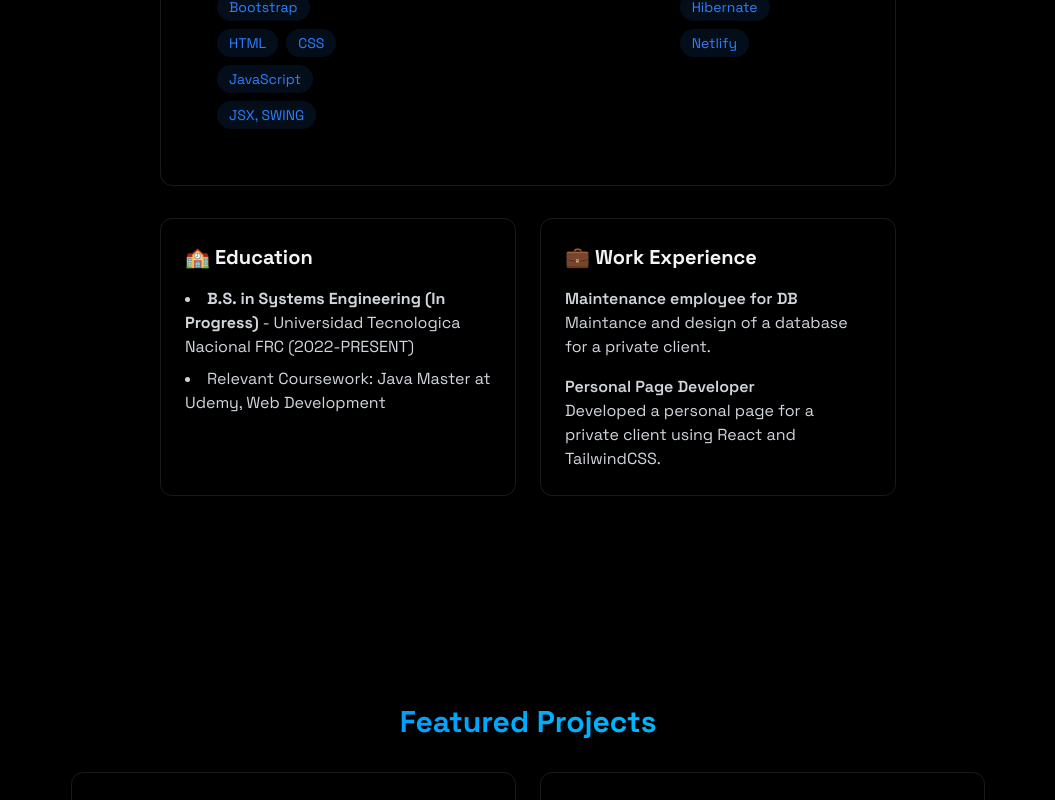
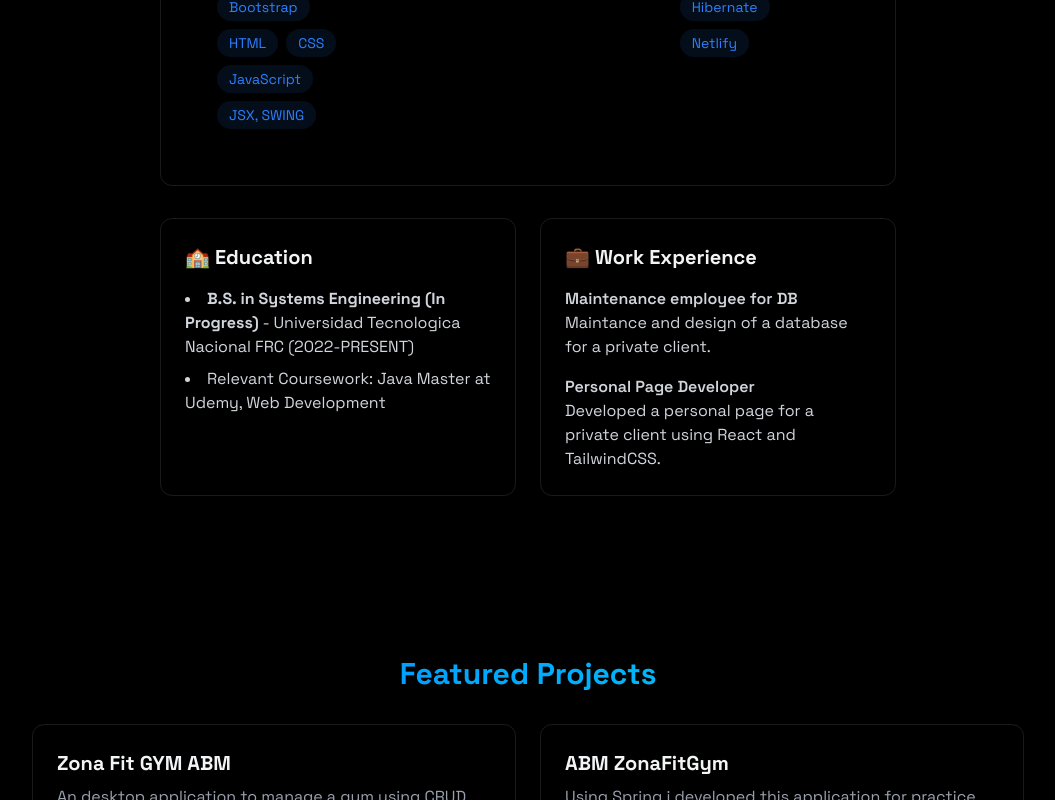
Before and after one commit to Barto2k/myportfolio, a React (Vite) app: page / in a window 1280 px wide. Shown: the part 2000-2800 px from the top of the page, without its empty margins (112-1167 px from the left). Built offline with nearby package versions, Linux system fonts and the light colour scheme.

Commit message:
Finished

```diff
--- a/src/components/sections/Projects.jsx
+++ b/src/components/sections/Projects.jsx
@@ -10,13 +10,13 @@ export const Projects = () => {
                     <div className="grid grid-cols-1 md:grid-cols-2 gap-6">
                         <div className="p-6 rounded-xl border border-white/10 hover:-translate-y-1 hover:border-blue-500/30 hover:shadow-[0_2px_8px_rgba(59,130,246,0.1)] transition">
                             <h3 className="text-xl font-bold mb-2">
-                                Cloud Platform
+                                Zona Fit GYM ABM
                             </h3>
                             <p className="text-gray-400 mb-4">
-                                Scalable cloud infrastructure for your applications.
+                                An desktop application to manage a gym using CRUD. Did it for educational purposes following patterns like MVC, DAO, DTO, etc.
                             </p>
                             <div className="flex flex-wrap gap-2 mb-4">
-                                {["React", "Node.js"].map((tech, key) => (
+                                {["Spring", "Swing", "JAVA"].map((tech, key) => (
                                     <span
                                         key={key}
                                         className="bg-blue-500/10 text-blue-500 py-1 px-3 rounded-full text-sm hover:bg-blue500/20 hover:shadow-[0_2px_8px_rgba(59,130,246,0.1)] transition-all">
@@ -26,21 +26,21 @@ export const Projects = () => {
                             </div>
 
                             <div className="flex justify-between items-center">
-                                <a href="#" className="text-blue-400 hover:text-blue300 transition-colors my-4">
-                                    View Proyect ➡︎
+                                <a href="https://github.com/Barto2k/ZonaFit-Spring-Swing"  className="text-blue-400 hover:text-blue300 transition-colors my-4">
+                                    ➡️ View Project ⬅️
                                 </a>
                             </div>
                         </div>
 
                         <div className="p-6 rounded-xl border border-white/10 hover:-translate-y-1 hover:border-blue-500/30 hover:shadow-[0_2px_8px_rgba(59,130,246,0.1)] transition">
                             <h3 className="text-xl font-bold mb-2">
-                                Cloud Platform
+                                ABM ZonaFitGym
                             </h3>
                             <p className="text-gray-400 mb-4">
-                                Scalable cloud infrastructure for your applications.
+                                Using Spring i developed this application for practice.
                             </p>
                             <div className="flex flex-wrap gap-2 mb-4">
-                                {["React", "Node.js"].map((tech, key) => (
+                                {["Spring", "Java"].map((tech, key) => (
                                     <span
                                         key={key}
                                         className="bg-blue-500/10 text-blue-500 py-1 px-3 rounded-full text-sm hover:bg-blue500/20 hover:shadow-[0_2px_8px_rgba(59,130,246,0.1)] transition-all">
@@ -50,21 +50,21 @@ export const Projects = () => {
                             </div>
 
                             <div className="flex justify-between items-center">
-                                <a href="#" className="text-blue-400 hover:text-blue300 transition-colors my-4">
-                                    View Proyect ➡︎
+                                <a href="https://github.com/Barto2k/ZonaFitGYM-Spring"  className="text-blue-400 hover:text-blue300 transition-colors my-4">
+                                    ➡️ View Project ⬅️
                                 </a>
                             </div>
                         </div>
 
                         <div className="p-6 rounded-xl border border-white/10 hover:-translate-y-1 hover:border-blue-500/30 hover:shadow-[0_2px_8px_rgba(59,130,246,0.1)] transition">
                             <h3 className="text-xl font-bold mb-2">
-                                Cloud Platform
+                                ABM of Test Drive Cars
                             </h3>
                             <p className="text-gray-400 mb-4">
-                                Scalable cloud infrastructure for your applications.
+                                An application to manage a car dealership. Made for educational purposes with REST API, CRUD, API Gateway and Microservices. It have an Keyloack auth integration and a Notification system asked by the teacher. Following some patterns like MVC, DAO, DTO, etc.
                             </p>
                             <div className="flex flex-wrap gap-2 mb-4">
-                                {["React", "Node.js"].map((tech, key) => (
+                                {["Sring", "JAVA", 'Keyloack', 'ApiGateway'].map((tech, key) => (
                                     <span
                                         key={key}
                                         className="bg-blue-500/10 text-blue-500 py-1 px-3 rounded-full text-sm hover:bg-blue500/20 hover:shadow-[0_2px_8px_rgba(59,130,246,0.1)] transition-all">
@@ -74,22 +74,22 @@ export const Projects = () => {
                             </div>
 
                             <div className="flex justify-between items-center">
-                                <a href="#" className="text-blue-400 hover:text-blue300 transition-colors my-4">
-                                    View Proyect ➡︎
+                                <a href="https://github.com/Barto2k/JAVA-BACKEND-ABM"  className="text-blue-400 hover:text-blue300 transition-colors my-4">
+                                    ➡️ View Project ⬅️
                                 </a>
                             </div>
                         </div>
 
-
                         <div className="p-6 rounded-xl border border-white/10 hover:-translate-y-1 hover:border-blue-500/30 hover:shadow-[0_2px_8px_rgba(59,130,246,0.1)] transition">
                             <h3 className="text-xl font-bold mb-2">
-                                Cloud Platform
+                                ABM of a Medical Clinic
                             </h3>
                             <p className="text-gray-400 mb-4">
-                                Scalable cloud infrastructure for your applications.
+                                An application to manage a medical clinic with REST API.
+                                Made for educational purposes. (Unfinished)
                             </p>
                             <div className="flex flex-wrap gap-2 mb-4">
-                                {["React", "Node.js"].map((tech, key) => (
+                                {["React", "NodeJS", "ExpressJS", "JavaScript"].map((tech, key) => (
                                     <span
                                         key={key}
                                         className="bg-blue-500/10 text-blue-500 py-1 px-3 rounded-full text-sm hover:bg-blue500/20 hover:shadow-[0_2px_8px_rgba(59,130,246,0.1)] transition-all">
@@ -99,8 +99,32 @@ export const Projects = () => {
                             </div>
 
                             <div className="flex justify-between items-center">
-                                <a href="#" className="text-blue-400 hover:text-blue300 transition-colors my-4">
-                                    View Proyect ➡︎
+                                <a href="https://github.com/Barto2k/CIMA_SOFTWARE" className="text-blue-400 hover:text-blue300 transition-colors my-4">
+                                    ➡️ View Project ⬅️
+                                </a>
+                            </div>
+                        </div>
+
+                        <div className="p-6 rounded-xl border border-white/10 hover:-translate-y-1 hover:border-blue-500/30 hover:shadow-[0_2px_8px_rgba(59,130,246,0.1)] transition">
+                            <h3 className="text-xl font-bold mb-2">
+                                Functional Portfolio
+                            </h3>
+                            <p className="text-gray-400 mb-4">
+                                This is a functional portfolio made with React and SCSS. It have an integration with Api EmailJS and an API with a Map.
+                            </p>
+                            <div className="flex flex-wrap gap-2 mb-4">
+                                {["React", "SCSS", "JavaScript"].map((tech, key) => (
+                                    <span
+                                        key={key}
+                                        className="bg-blue-500/10 text-blue-500 py-1 px-3 rounded-full text-sm hover:bg-blue500/20 hover:shadow-[0_2px_8px_rgba(59,130,246,0.1)] transition-all">
+                                        {tech}
+                                    </span>
+                                ))}
+                            </div>
+
+                            <div className="flex justify-between items-center">
+                                <a href="https://github.com/Barto2k/SCSS-Portfolio" className="text-blue-400 hover:text-blue300 transition-colors my-4">
+                                    ➡️ View Project ⬅️
                                 </a>
                             </div>
                         </div>
@@ -108,5 +132,5 @@ export const Projects = () => {
                 </div>
             </RevealOnScroll>
         </section>
-    )
+    );
 }
```
